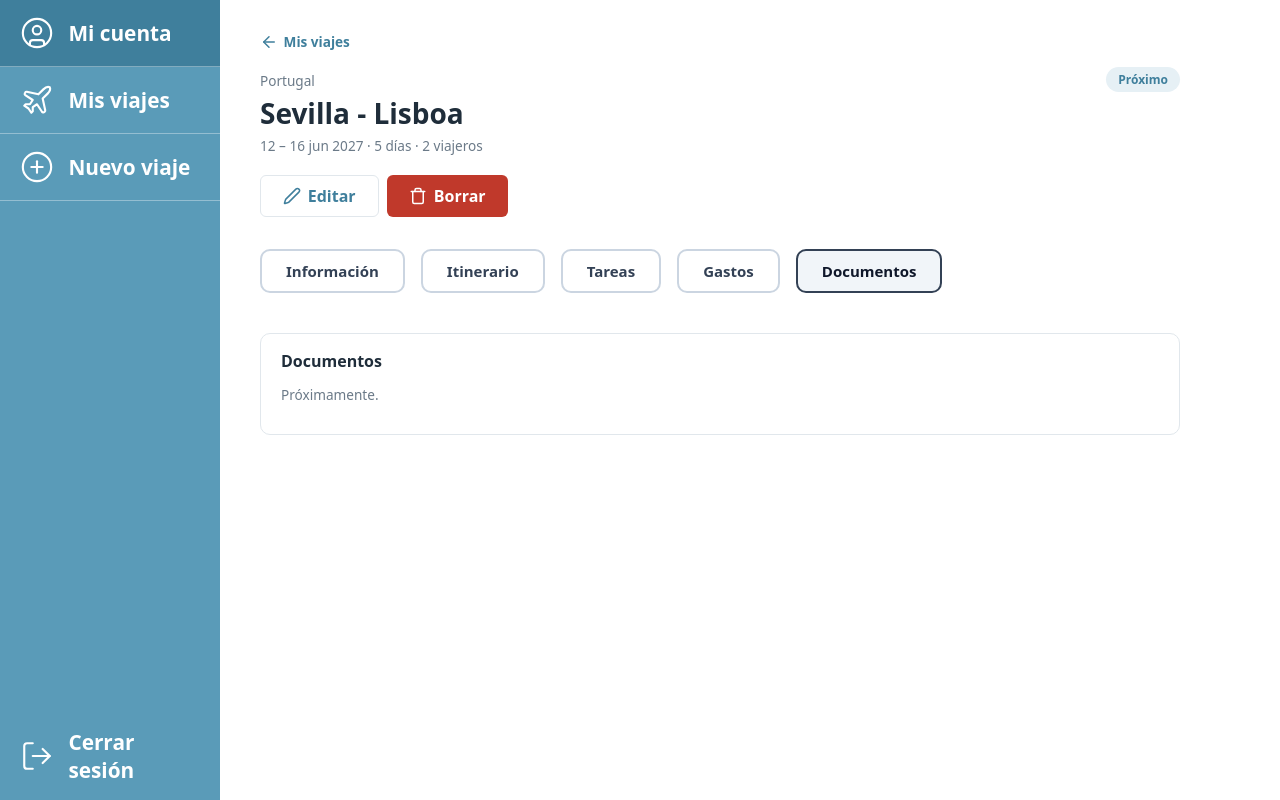
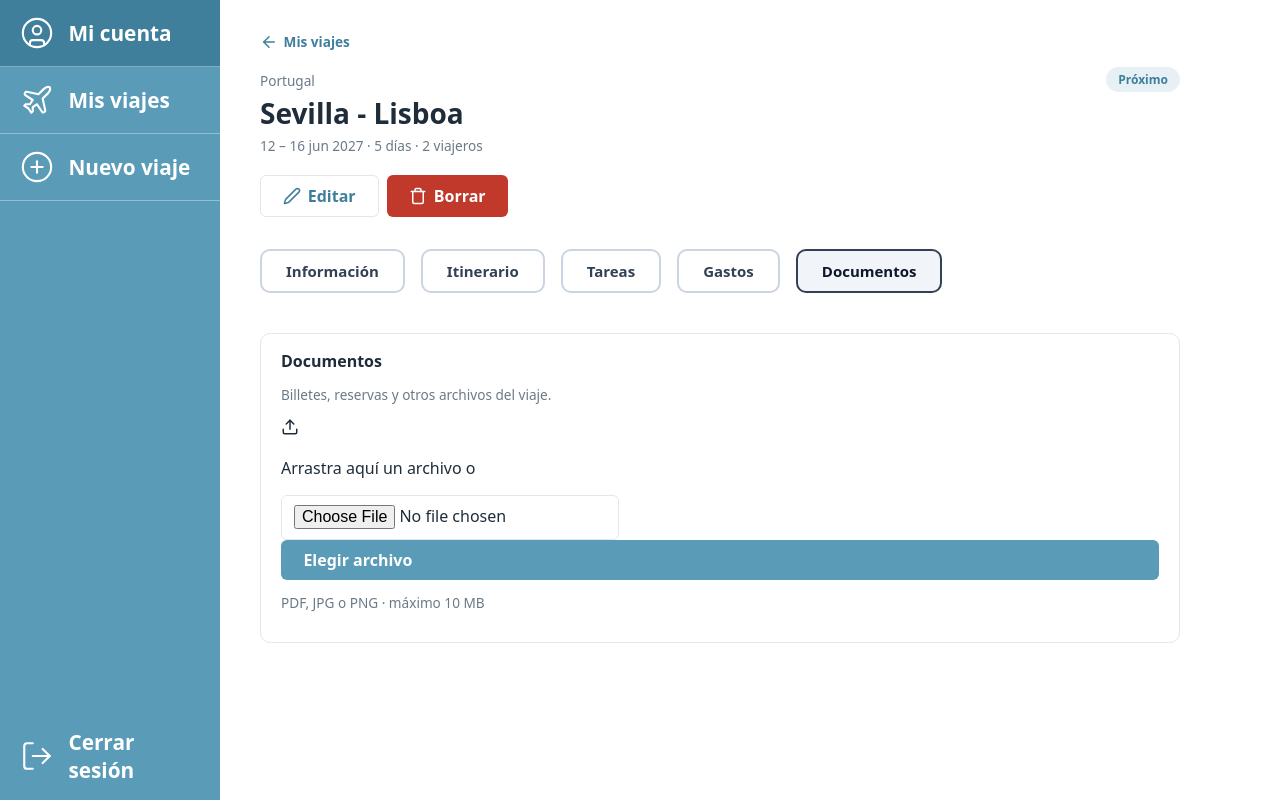
Before and after one commit to julgargil/travel-planner-, an Angular app in the folder frontend/: page /viajes/1/documentos in a window 1280 px wide. Built offline with nearby package versions, Linux system fonts and the light colour scheme.

Commit message:
feat(documentos): zona de subida de archivos (#6)

```diff
--- a/frontend/src/app/features/documentos/documentos.html
+++ b/frontend/src/app/features/documentos/documentos.html
@@ -1,5 +1,21 @@
 <!-- Componente de P5. Solo se edita esta carpeta: documentos/ -->
 <section class="tarjeta seccion">
   <h2>Documentos</h2>
-  <p class="apagado">Próximamente.</p>
+  <p class="apagado">Billetes, reservas y otros archivos del viaje.</p>
+
+  <!-- Zona de subida. Fase 1: solo interfaz, todavía no guarda nada -->
+  <div class="zona-subida">
+    <svg class="icono icono-subida" viewBox="0 0 24 24" aria-hidden="true">
+      <path d="M21 15v4a2 2 0 0 1-2 2H5a2 2 0 0 1-2-2v-4" />
+      <path d="m17 8-5-5-5 5" />
+      <path d="M12 3v12" />
+    </svg>
+
+    <p class="zona-subida-texto">Arrastra aquí un archivo o</p>
+
+    <input id="archivo-documento" class="selector-oculto" type="file" accept=".pdf,.jpg,.jpeg,.png" />
+    <label class="boton" for="archivo-documento">Elegir archivo</label>
+
+    <p class="apagado">PDF, JPG o PNG · máximo 10 MB</p>
+  </div>
 </section>
```
